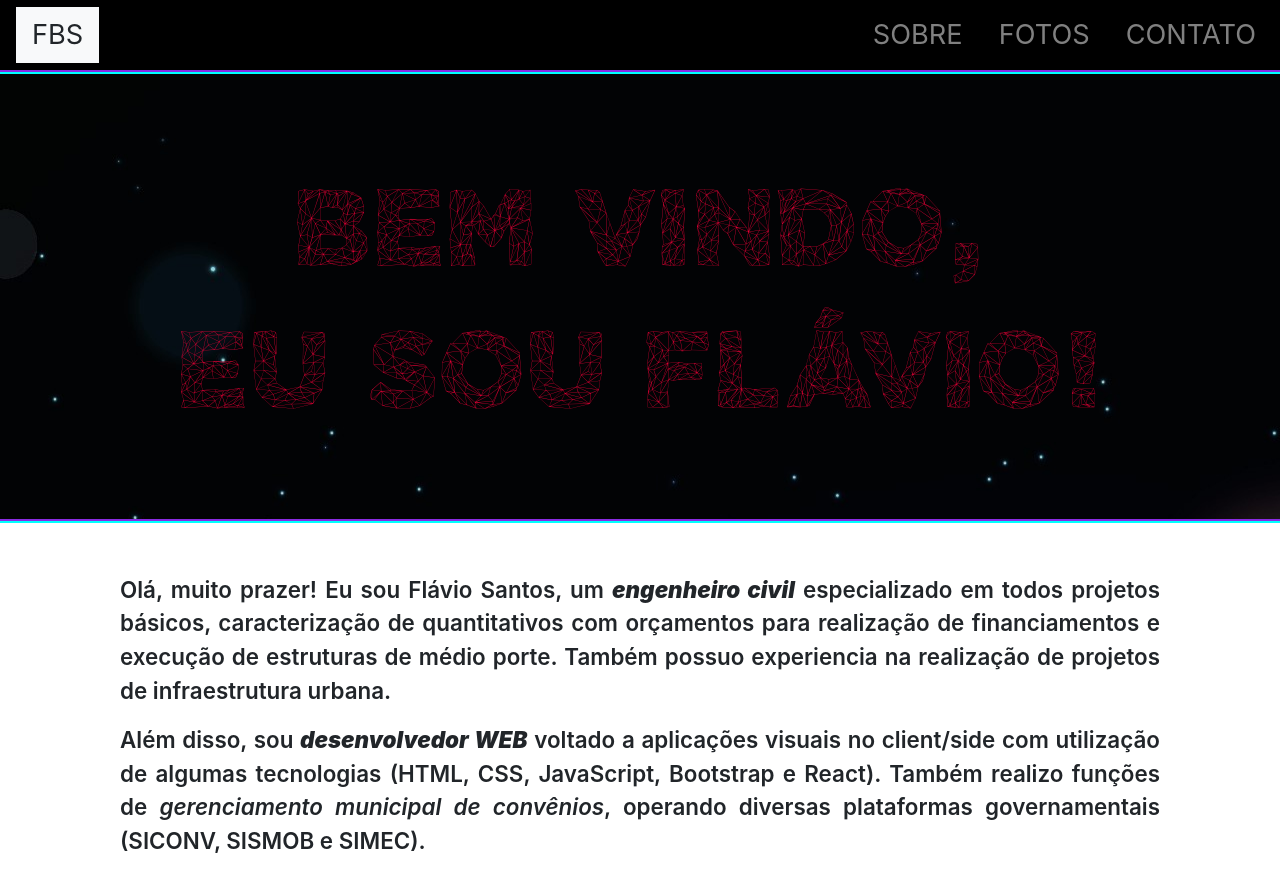
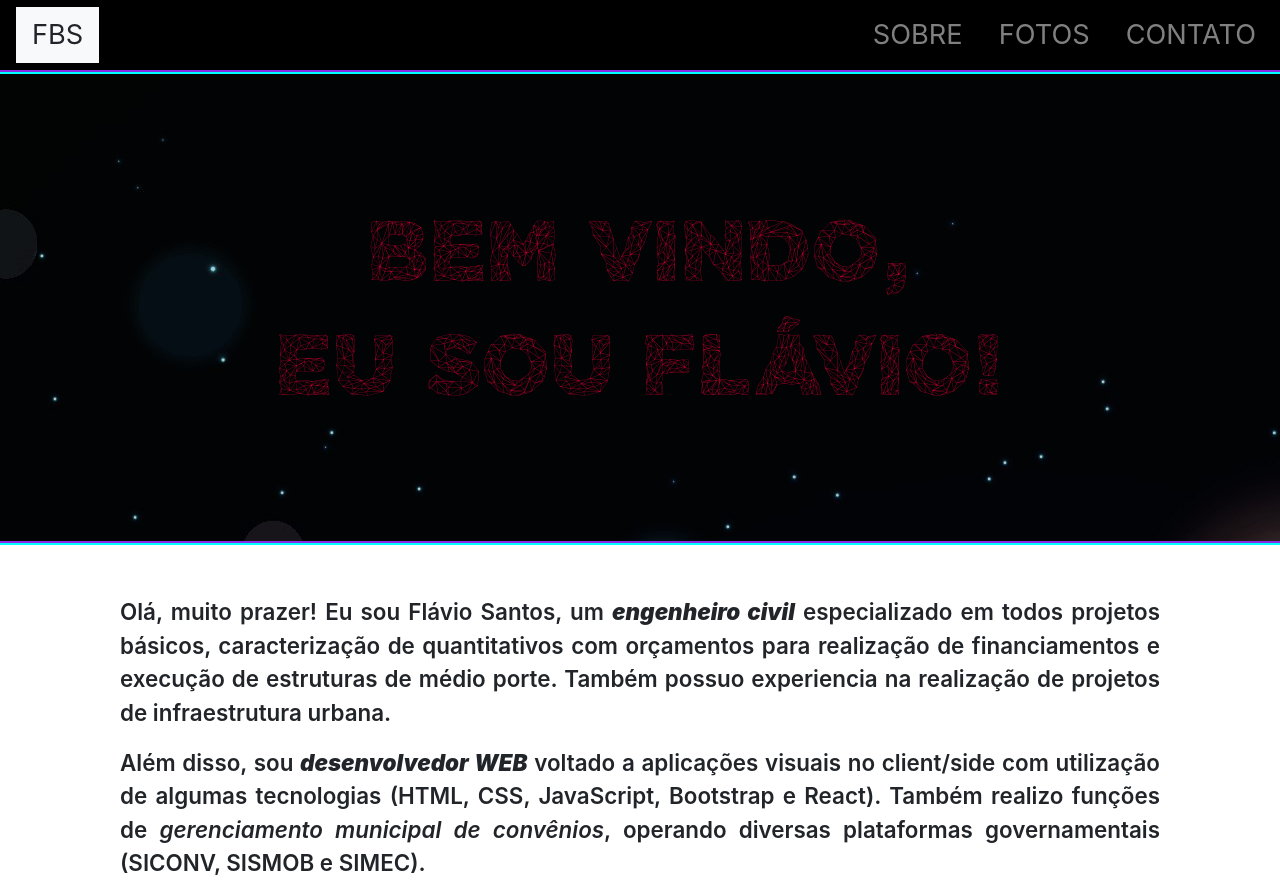
Before and after one commit to flaviobzs/page-flaviobs, a plain HTML site: page index.html in a window 1280 px wide. Shown: the top 883 px of the page. Drawn offline with nearby package versions, Linux system fonts and the light colour scheme.

Commit message:
Update style.css

```diff
--- a/style/style.css
+++ b/style/style.css
@@ -6,7 +6,7 @@
 }
 #apresentacao h1{
     font-family: 'polyaa';
-    font-size: 7rem;
+    font-size: 5.5rem;
     color: #ff013b;
     font-weight: 500;
 }
@@ -37,7 +37,7 @@
 #apresentacao{
 
     background-image: url('../img/fundo.jpg');
-    padding: 80px;
+    padding: 120px;
     text-align: center;
 
 
```
